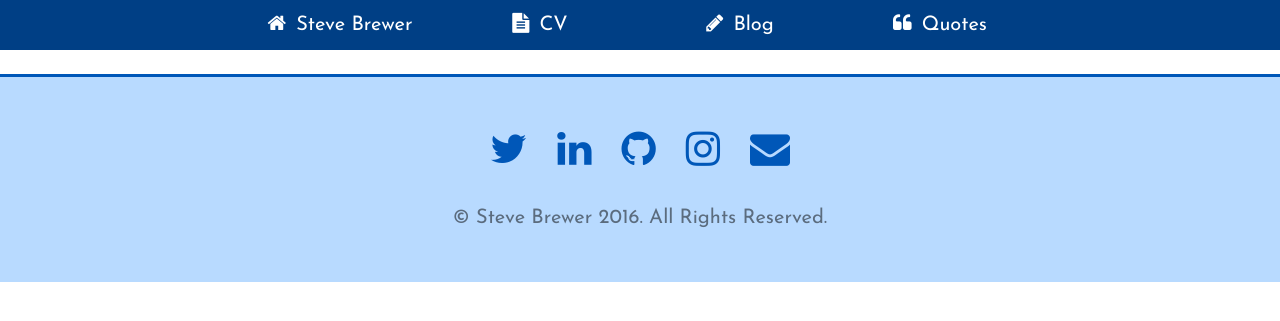
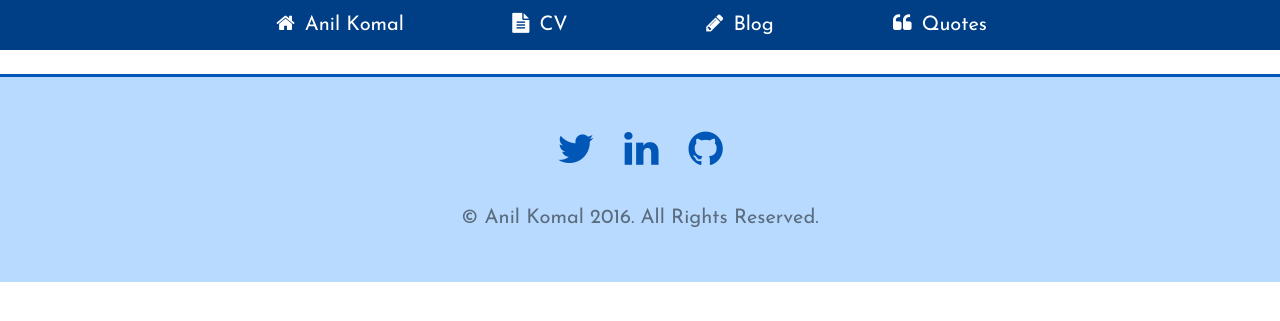
Before and after one commit to Warrior2016/portfolio, a Jekyll site: the page built from index.html, in a window 1280 px wide. Shown: the top 321 px of the page. Built offline with Jekyll 4.4.1, drawn with Linux system fonts in a browser that asks for light colours; nearby versions of some CDN libraries; some web fonts are replaced.

Commit message:
add domain name

```diff
--- a/CNAME
+++ b/CNAME
@@ -1 +1 @@
-trainingsense.co.uk
+anilkomal.co.uk
--- a/_config.yml
+++ b/_config.yml
@@ -6,14 +6,12 @@
 # 'jekyll serve'. If you change this file, please restart the server process.
 
 # Site settings
-title: Steve Brewer
-email: steve.v.brewer@gmail.com
+title: Anil Komal
+email: anil_komal@hotmail.co.uk
 description: > # this means to ignore newlines until "baseurl:"
-  Front End Developer | Steve Brewer
+  Front End Developer | Anil Komal
 baseurl: "" # the subpath of your site, e.g. /blog
-url: "http://stevebrewer" # the base hostname & protocol for your site
-twitter_username: svpersteve
-github_username:  svpersteve
+url: "http://anilkomal.co.uk" # the base hostname & protocol for your site
 
 # Build settings
 markdown: kramdown
--- a/_includes/footer.html
+++ b/_includes/footer.html
@@ -1,14 +1,13 @@
 <footer>
   <div class="a-social-icons">
     <ul>
-      <li><a href="https://twitter.com/svpersteve" target="_blank"><i class="fa fa-twitter"></i></a></li>
+      <li><a href="https://twitter.com/svperstev" target="_blank"><i class="fa fa-twitter"></i></a></li>
       <li><a href="https://linkedin.com/in/svpersteve" target="_blank"><i class="fa fa-linkedin"></i></a></li>
       <li><a href="https://github.com/svpersteve" target="_blank"><i class="fa fa-github"></i></a></li>
-      <li><a href="https://instagram.com/svpersteve" target="_blank"><i class="fa fa-instagram"></i></a></li>
-      <li><a href="mailto:steve.v.brewer@gmail.com?subject=Enquiry" target="_blank"><i class="fa fa-envelope"></i></a></li>
+
     </ul>
   </div>
-  <p>&copy; Steve Brewer 2016. All Rights Reserved.</p>
+  <p>&copy; Anil Komal 2016. All Rights Reserved.</p>
 </footer>
 <script>
   (function(i,s,o,g,r,a,m){i['GoogleAnalyticsObject']=r;i[r]=i[r]||function(){
--- a/_includes/head.html
+++ b/_includes/head.html
@@ -1,5 +1,5 @@
   <head>
-    <title>{{ page.title }} | Steve Brewer</title>
+    <title>{{ page.title }} | Anil Komal</title>
     <meta charset="utf-8">
     <meta name="viewport" content="width=device-width, initial-scale=1">
     <link href='https://fonts.googleapis.com/css?family=Catamaran:400,700,100|Josefin+Sans:400,700,300|Chau+Philomene+One|Source+Code+Pro' rel='stylesheet' type='text/css'>
--- a/_includes/header.html
+++ b/_includes/header.html
@@ -1,7 +1,7 @@
 <header>
   <div class="m-navbar">
     <ul>
-      <li class="m-navbar__item"><a href="/"><i class="fa fa-home m-navbar__item--icon"></i>Steve Brewer</a></li>
+      <li class="m-navbar__item"><a href="/"><i class="fa fa-home m-navbar__item--icon"></i>Anil Komal</a></li>
       <li class="m-navbar__item"><a href="/cv"><i class="fa fa-file-text m-navbar__item--icon"></i>CV</a></li>
       <li class="m-navbar__item"><a href="/blog"><i class="fa fa-pencil m-navbar__item--icon"></i>Blog</a></li>
       <li class="m-navbar__item"><a href="/quotes"><i class="fa fa-quote-left m-navbar__item--icon"></i>Quotes</a></li>
--- a/index.html
+++ b/index.html
@@ -1,4 +1,4 @@
 ---
-layout: home
+layout: default
 title: My site
 ---
```
